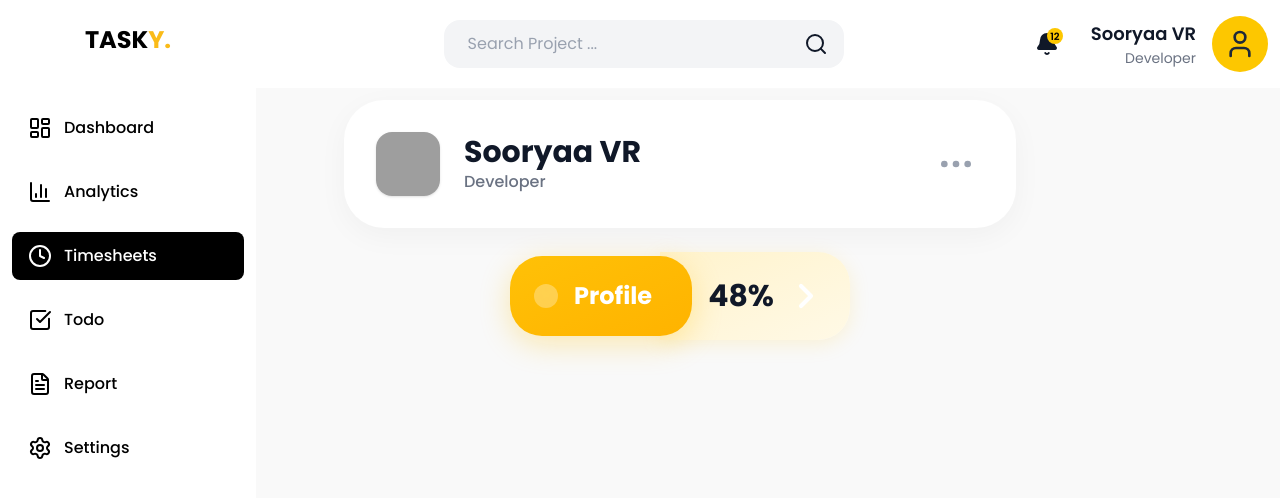
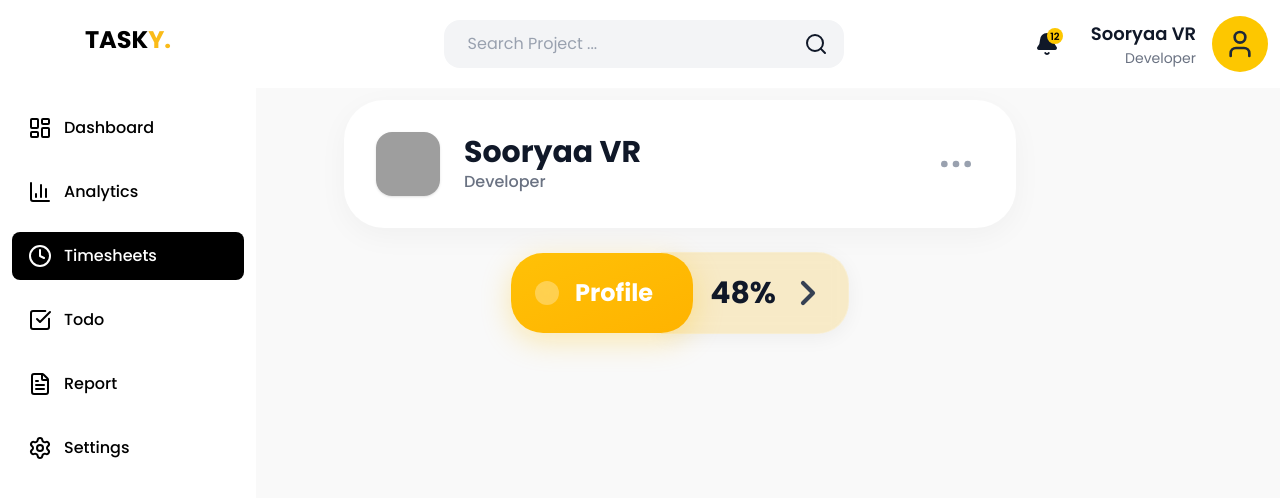
Before and after one commit to notsooryaa/tasky, a React (Vite) app: page /timesheets in a window 1280 px wide. Shown: the top 498 px of the page. Built offline with nearby package versions, Linux system fonts and the light colour scheme; grey boxes are pictures that could not be loaded.

Commit message:
Color change resp to design

```diff
--- a/src/components/timesheet/ProgressCard.tsx
+++ b/src/components/timesheet/ProgressCard.tsx
@@ -2,16 +2,16 @@ import { ChevronRight } from 'lucide-react';
 export const ProgressCard = () => {
     return (
         <div className="flex items-center">
-            <div className="relative z-10 bg-gradient-to-br from-[#FFC107] to-[#FFB300] rounded-[32px] p-6 pr-10 flex items-center justify-between shadow-[0_8px_30px_rgb(255,193,7,0.3)] w-full max-w-sm">
+            <div className="relative z-10 bg-linear-to-br from-[#FFC107] to-[#FFB300] rounded-[32px] p-6 pr-10 flex items-center justify-between shadow-[0_8px_30px_rgb(255,193,7,0.3)] w-full max-w-sm">
                 <div className="flex items-center gap-4">
                     <div className="bg-white/30 backdrop-blur-sm p-3 rounded-2xl" />
                     <h3 className="text-2xl font-bold text-white">Profile</h3>
                 </div>
             </div>
-            <div className="bg-gradient-to-tl from-[#FFF9E6] to-[#FFF3CC] rounded-r-[32px] p-6 pl-12 flex items-center justify-center shadow-[0_4px_20px_rgb(255,193,7,0.15)] w-full max-w-sm -ml-8">
+            <div className="bg-yellow-500/20 backdrop-blur-sm border border-white/20 rounded-r-[32px] p-5 pl-12 flex items-center justify-center shadow-[0_4px_20px_rgba(0,0,0,0.05)] w-full max-w-sm -ml-8">
                 <div className="flex items-center gap-3">
                     <p className="text-3xl font-bold text-gray-900">48%</p>
-                    <ChevronRight className="w-10 h-10 text-white font-bold" strokeWidth={2.5} />
+                    <ChevronRight className="w-10 h-10 text-gray-700 font-bold" strokeWidth={2.5} />
                 </div>
             </div>
         </div>
```
